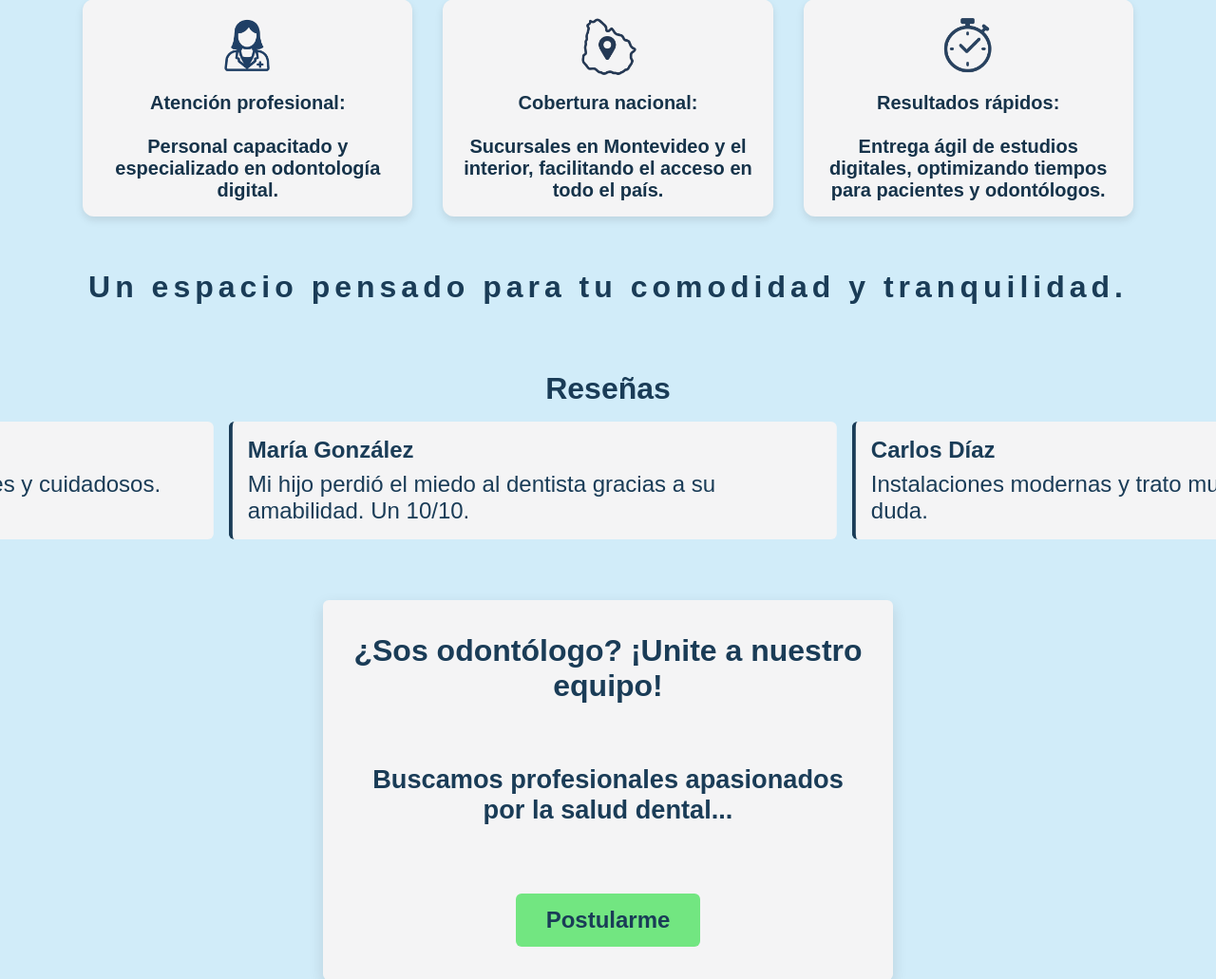
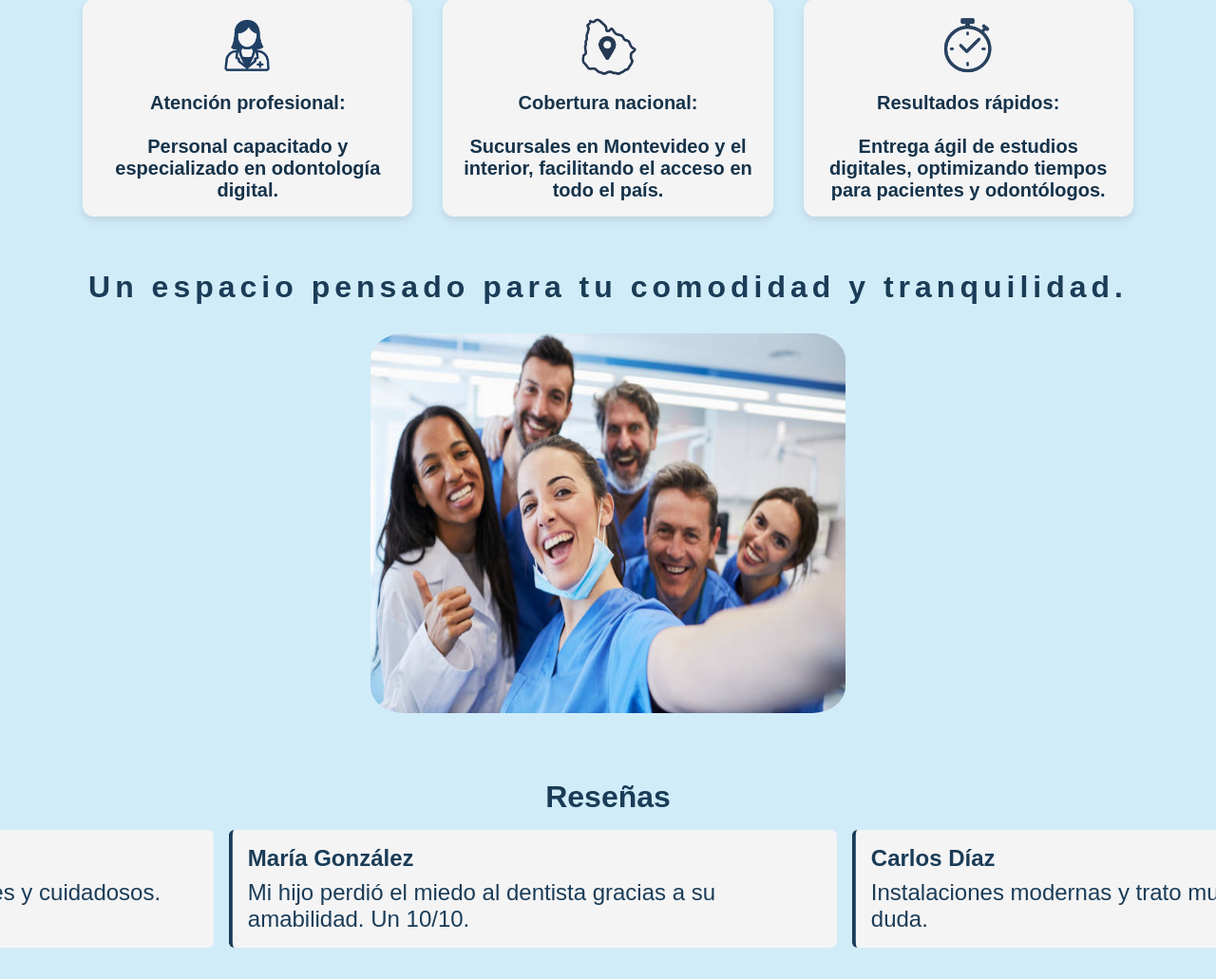
Before and after one commit to Luciano-657/Clinica-Imagen, a PHP site: page / in a window 1280 px wide. Shown: the part 1084-2115 px from the top of the page at 95% size. Run offline with PHP 8.4, Linux system fonts and the light colour scheme.

Commit message:
Correcion de tamaños

```diff
--- a/index.html
+++ b/index.html
@@ -67,6 +67,7 @@
         </div>
         <section class="sec-instal">
             <p>Un espacio pensado para tu comodidad y tranquilidad.</p>
+            <img src="src/images/img1.JPG" alt="imagen instalaciones">
         </section>
         <h2 class="section-title">Reseñas</h2>
         <section class="carrusel-container2">
--- a/src/styles/style.css
+++ b/src/styles/style.css
@@ -262,7 +262,7 @@ nav a:hover::after {
 
 .sec-instal{
     display: flex;
-    flex-direction: column-reverse;
+    flex-direction: column;
     align-items: center;
     gap: 30px;
     padding-top: 20px;
```
